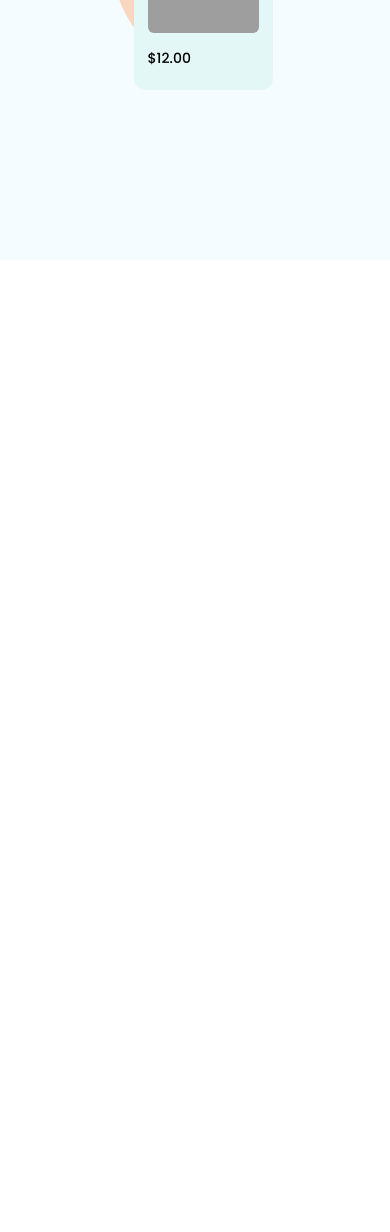
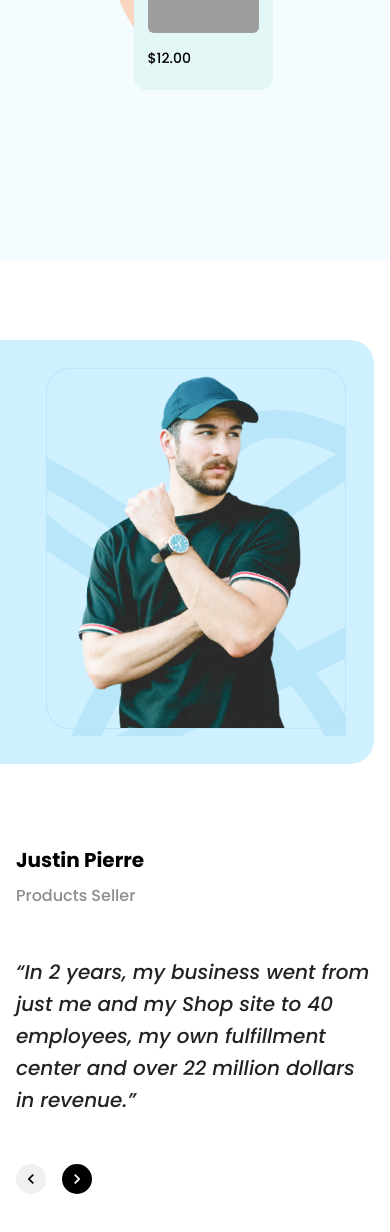
Before and after one commit to siamislam1603/pioneer-ecommerce, a React (Vite) app: page / in a window 390 px wide. Shown: the part 9924-11156 px from the top of the page. Before the commit the page ends 10264 px from the top, so only its background shows below. Built offline with nearby package versions, Linux system fonts and the light colour scheme; grey boxes are pictures that could not be loaded.

Commit message:
Added responsive testimonial section

```diff
--- a/src/components/Home.jsx
+++ b/src/components/Home.jsx
@@ -1,8 +1,9 @@
-import Banner from './Banner/Banner'
-import Branding from './Branding/Branding'
-import CategoricalProducts from './CategoricalProducts/CategoricalProducts'
-import Featured from './Featured/Featured'
-import Trending from './Trending/Trending'
+import Banner from "./Banner/Banner";
+import Branding from "./Branding/Branding";
+import CategoricalProducts from "./CategoricalProducts/CategoricalProducts";
+import Featured from "./Featured/Featured";
+import Testimonial from "./Testimonial/Testimonial";
+import Trending from "./Trending/Trending";
 
 const Home = () => {
   return (
@@ -11,9 +12,10 @@ const Home = () => {
       <Trending />
       <CategoricalProducts />
       <Featured />
-      <Branding/>
+      <Branding />
+      <Testimonial />
     </>
-  )
-}
+  );
+};
 
-export default Home
+export default Home;
--- a/src/components/TabsScrollButtons.jsx
+++ b/src/components/TabsScrollButtons.jsx
@@ -1,9 +1,9 @@
-import ChevronLeftIcon from '@mui/icons-material/ChevronLeft'
-import ChevronRightIcon from '@mui/icons-material/ChevronRight'
-import {IconButton, Stack, styled} from '@mui/material'
+import ChevronLeftIcon from "@mui/icons-material/ChevronLeft";
+import ChevronRightIcon from "@mui/icons-material/ChevronRight";
+import { IconButton, Stack, styled } from "@mui/material";
 
 const TabsButton = styled(IconButton)(
-  ({theme}) => `
+  ({ theme }) => `
       background-color:${theme.palette.mateBlack.dark};
       color:white;
       svg{
@@ -17,23 +17,35 @@ const TabsButton = styled(IconButton)(
           color:black;
       }
   `
-)
-const TabsScrollButtons = ({handleScrollButtonClick}) => {
-  const scrollIcons = {left: <ChevronLeftIcon />, right: <ChevronRightIcon />}
+);
+const TabsScrollButtons = ({ handleScrollButtonClick, styles }) => {
+  const scrollIcons = {
+    left: <ChevronLeftIcon />,
+    right: <ChevronRightIcon />,
+  };
+  const classes = styles ?? {};
   return (
-    <Stack direction="row" spacing={2} alignItems="center" justifyContent='end'>
+    <Stack
+      direction="row"
+      spacing={2}
+      alignItems="center"
+      justifyContent="end"
+      sx={{ ...classes }}
+    >
       {Object.entries(scrollIcons).map(([direction, icon], i) => (
         <TabsButton
           key={i}
           className={direction}
           size="small"
-          onClick={() => (handleScrollButtonClick ? handleScrollButtonClick(direction) : {})}
+          onClick={() =>
+            handleScrollButtonClick ? handleScrollButtonClick(direction) : {}
+          }
         >
           {icon}
         </TabsButton>
       ))}
     </Stack>
-  )
-}
+  );
+};
 
-export default TabsScrollButtons
+export default TabsScrollButtons;
--- /dev/null
+++ b/src/components/Testimonial/Testimonial.jsx
@@ -0,0 +1,49 @@
+import { Box, Container, Grid, Typography } from "@mui/material";
+import TabsScrollButtons from "../TabsScrollButtons";
+import { UserSection } from "./styles";
+
+const Testimonial = () => {
+  return (
+    <Container maxWidth="xl" sx={{ pl: 0, my: 20 }}>
+      <Grid container spacing={{xs:10,sm:5,md:10}}>
+        <UserSection item xs={12} sm={7} md={6}>
+          <Box className="img-wrapper">
+            <Box component="img" src="assets/images/user.png" alt="" />
+          </Box>
+        </UserSection>
+        <Grid
+          item
+          xs={12}
+          sm={5}
+          md={6}
+          alignSelf="center"
+          sx={{ ml: { xs: 2, sm: 0 } }}
+        >
+          <Typography
+            variant="h6"
+            fontWeight="fontWeightBold"
+            sx={{ color: "black" }}
+          >
+            Justin Pierre
+          </Typography>
+          <Typography variant="body1" sx={{ color: "muted.light" }} mt={1}>
+            Products Seller
+          </Typography>
+          <Typography
+            variant="h6"
+            fontWeight="fontWeightRegular"
+            sx={{ fontStyle: "italic" }}
+            my={6}
+          >
+            “In 2 years, my business went from just me and my Shop site to 40
+            employees, my own fulfillment center and over 22 million dollars in
+            revenue.”
+          </Typography>
+          <TabsScrollButtons styles={{ justifyContent: "start" }} />
+        </Grid>
+      </Grid>
+    </Container>
+  );
+};
+
+export default Testimonial;
--- /dev/null
+++ b/src/components/Testimonial/styles.jsx
@@ -0,0 +1,33 @@
+import { Grid, styled } from "@mui/material";
+
+export const UserSection = styled(Grid)(
+  ({ theme }) => `
+    display:flex;
+    justify-content:end;
+    align-items:center;
+    background-color:#CEF0FF;
+    border-radius:0 24px 24px 0;
+    &.MuiGrid-item{
+        padding:${theme.spacing(3.5)};
+    }
+    .img-wrapper{
+        background:url('../../../public/assets/images/testimonial-illustration.svg')
+    }
+    img{
+        max-width:440px;
+        height: 530px;
+        border-radius:24px;
+        border:1px solid #b8e5f9;
+        object-fit:cover;
+        object-position:center;
+        ${theme.breakpoints.down('lg')}{
+            max-width:300px;
+            object-fit:contain;
+            height:auto;
+        }
+        @media only screen and (max-width: 375px){
+            max-width:250px;
+        }
+    }
+`
+);
```
Also changed, not shown: public/assets/images/testimonial-illustration.svg (added), public/assets/images/user.png (added).
